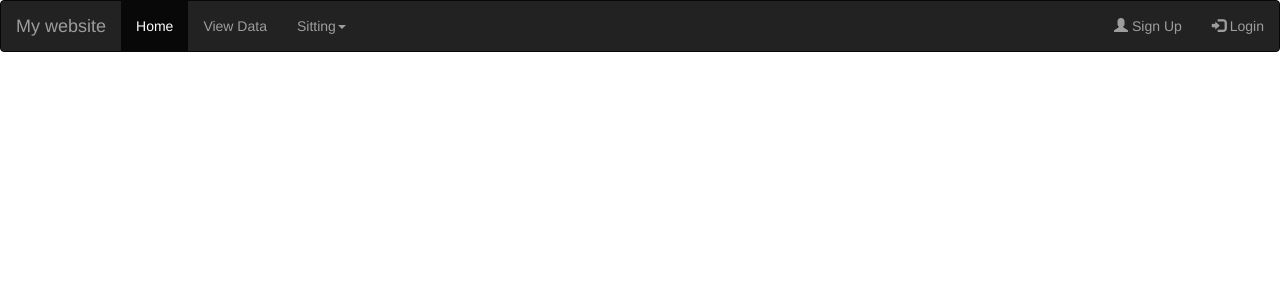
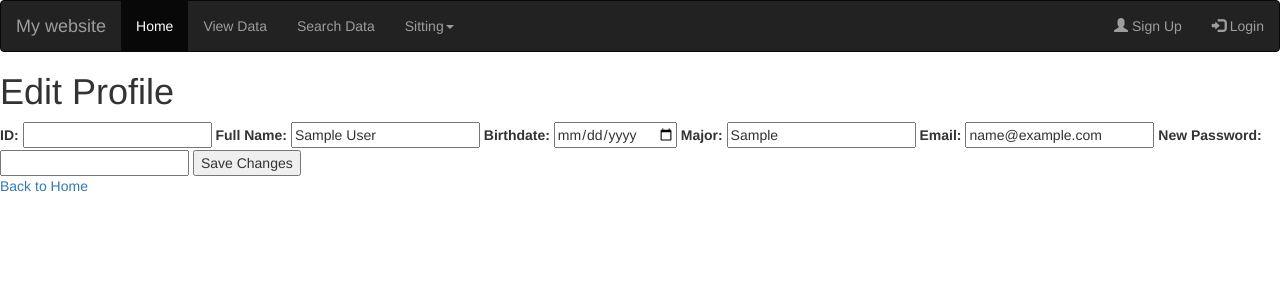
Before and after one commit to rasha-2k/my_website, a PHP site: page /edit.php in a window 1280 px wide. Shown: the top 300 px of the page. Run offline with PHP 8.4, Linux system fonts and the light colour scheme; the visitor is signed in with stand-in values (Sample User, id 1); tables that the repository leaves empty or names only in its code hold one stand-in row (values such as "Sample post"); data that the repository does not hold is empty.

Commit message:
search data added, and modify order

```diff
--- a/edit.php
+++ b/edit.php
@@ -1,14 +1,79 @@
+<?php
+session_start();
+include 'database_conn.php';
+
+// Check if the user is logged in
+// if (!isset($_SESSION['user'])) {
+//     header("Location: login.php");
+//     die();
+// }
+
+// Retrieve user information from the database based on user ID
+$user_id = $_SESSION['id'];
+$sql = "SELECT * FROM users WHERE ID = '$user_id'";
+$result = mysqli_query($conn, $sql);
+$user = mysqli_fetch_assoc($result);
+
+// Check if the form is submitted
+if ($_SERVER['REQUEST_METHOD'] === 'POST')
+{
+    // Retrieve updated information from the form
+    $new_id = mysqli_real_escape_string($conn, $_POST['new_id']);
+    $new_full_name = mysqli_real_escape_string($conn, $_POST['new_full_name']);
+    $new_birthdate = mysqli_real_escape_string($conn, $_POST['new_birthdate']);
+    $new_major = mysqli_real_escape_string($conn, $_POST['new_major']);
+    $new_email = mysqli_real_escape_string($conn, $_POST['new_email']);
+    $new_password = password_hash($_POST['new_password'], PASSWORD_DEFAULT);
+
+    // Update the database with the new information
+    $update_sql = "UPDATE users SET ID = '$new_id', full_name = '$new_full_name', birthdate = '$new_birthdate', major = '$new_major', email = '$new_email', password = '$new_password' WHERE ID = '$user_id'";
+
+    if (mysqli_query($conn, $update_sql)) {
+        // Redirect to a confirmation page or the home page
+        header("Location: edit_confirmation.php");
+        die();
+    } else {
+        // Update failed
+        echo "Error: " . mysqli_error($conn);
+    }
+}
+?>
+
 <!DOCTYPE html>
-<html lang="en">
+<html>
 <head>
-    <meta charset="UTF-8">
-    <meta name="viewport" content="width=device-width, initial-scale=1.0">
-    <?php
-    include 'header.php'
-    ?>
-    <title>Edit Account</title>
+    <title>Edit Profile</title>
+    <!-- Include your styles here -->
 </head>
 <body>
+    <?php include 'header.php'; ?>
 
+    <h1>Edit Profile</h1>
+
+    <form method="post" action="edit.php">
+        <label for="new_id">ID:</label>
+        <input type="text" name="new_id" value="<?php echo $user['ID']; ?>" required>
+
+        <label for="new_full_name">Full Name:</label>
+        <input type="text" name="new_full_name" value="<?php echo $user['full_name']; ?>" required>
+
+        <label for="new_birthdate">Birthdate:</label>
+        <input type="date" name="new_birthdate" value="<?php echo $user['birthdate']; ?>" required>
+
+        <label for="new_major">Major:</label>
+        <input type="text" name="new_major" value="<?php echo $user['major']; ?>" required>
+
+        <label for="new_email">Email:</label>
+        <input type="email" name="new_email" value="<?php echo $user['email']; ?>" required>
+
+        <label for="new_password">New Password:</label>
+        <input type="password" name="new_password" required>
+
+        <!-- Add more fields as needed -->
+
+        <input type="submit" name="submit" value="Save Changes">
+    </form>
+
+    <p><a href="home.php">Back to Home</a></p>
 </body>
 </html>
--- a/header.php
+++ b/header.php
@@ -26,6 +26,7 @@
     <ul class="nav navbar-nav">
         <li class="active"><a href="home.php">Home</a></li>
         <li><a href="order.php">View Data</a></li>
+        <li><a href="search.php">Search Data</a></li>
         <li class="dropdown"><a class="dropdown-toggle" data-toggle="dropdown">Sitting<span class="caret"></span></a>
         <ul class="dropdown-menu">
           <li><a href="edit.php">Edit Profile</a></li>
--- a/order.php
+++ b/order.php
@@ -31,13 +31,16 @@
         <h1>Users Data</h1>
 
         <form action="" method="POST">
-            <label for="order">Select Order:</label>
+            <label for="order">
+                <h4><b>Select Order:<b>
                     <select name="order" id="order">
                         <option value="ID">ID</option>
                         <option value="full_name">Full Name</option>
                         <option value="birthdate">Birthdate</option>
                         <option value="major">Major</option>
                     </select>
+                </h4>
+            </label>
             <input type="submit" name="submit" value="Submit">
         </form>
     </div>
```
Also changed, not shown: login.php (+8 -6 lines), search.php (added, +86 -0 lines), search_data.php (deleted, +0 -17 lines), test.php (deleted, +0 -65 lines). Lines whose indentation alone changed are shown as unchanged.
